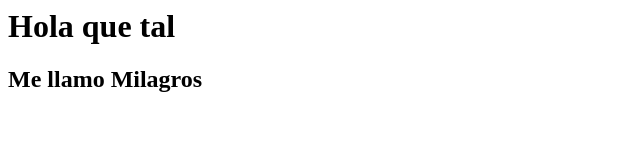
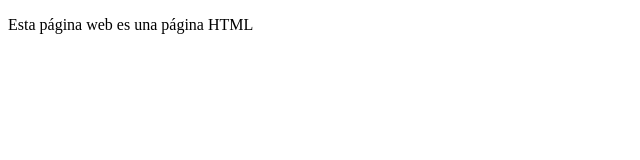
Before and after one commit to miliwirzt/miliwirztaapro, a plain HTML site: page index.html in a window 1280 px wide. Shown: the whole page, without its empty margins (0-640 px from the left). Drawn offline with Linux system fonts and the light colour scheme.

Commit message:
Update index.html

```diff
--- a/index.html
+++ b/index.html
@@ -1,4 +1,10 @@
+<!DOCTYPE html>
+<html>
+<head>
+  <title>HTML</title>
+</head>
+
 <body>
-    <h1>Hola que tal</h1>
-    <h2>Me llamo Milagros</h2>
+  <p>Esta página web es una página HTML</p>
 </body>
+</html>
```
